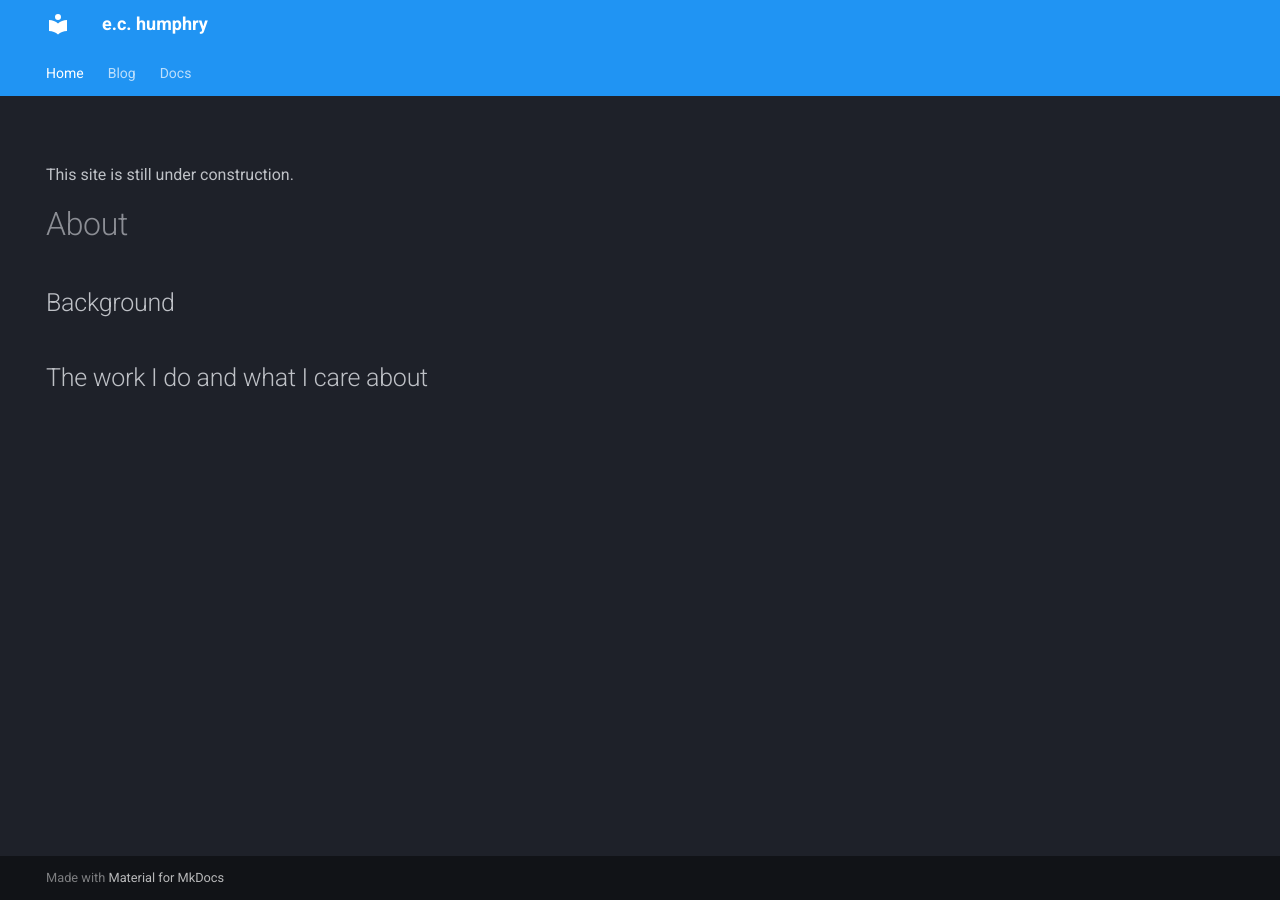
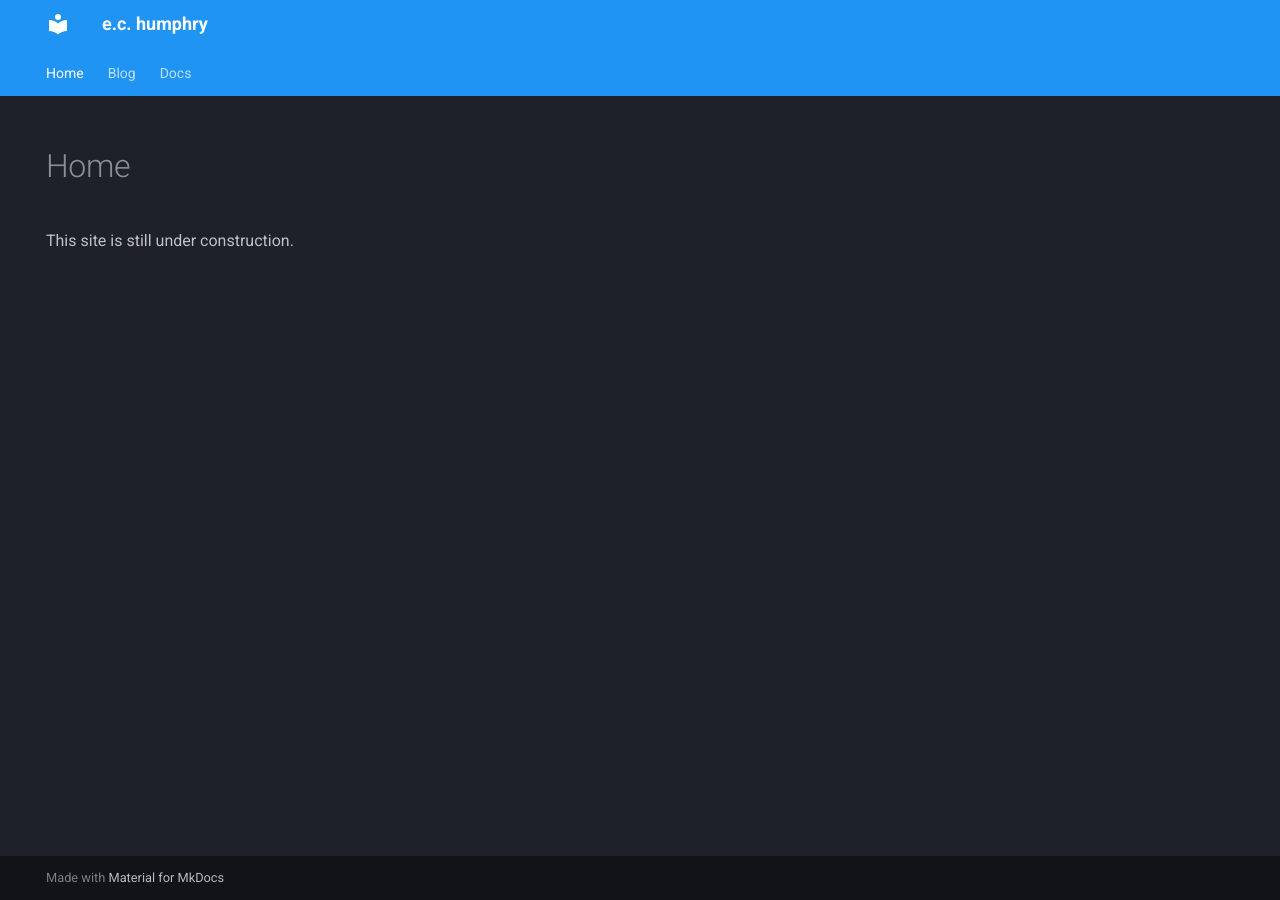
Before and after one commit to evanhumphry/me, an MkDocs documentation site: the page built from docs/index.md, in a window 1280 px wide. Built offline with MkDocs 1.6.1 and Material for MkDocs 9.7.7, drawn with Linux system fonts in a browser that asks for light colours.

Commit message:
Update index.md

```diff
--- a/docs/index.md
+++ b/docs/index.md
@@ -4,10 +4,3 @@ hide:
   - toc
 ---
 This site is still under construction.
-# About
-
-
-## Background
-
-
-## The work I do and what I care about
```
